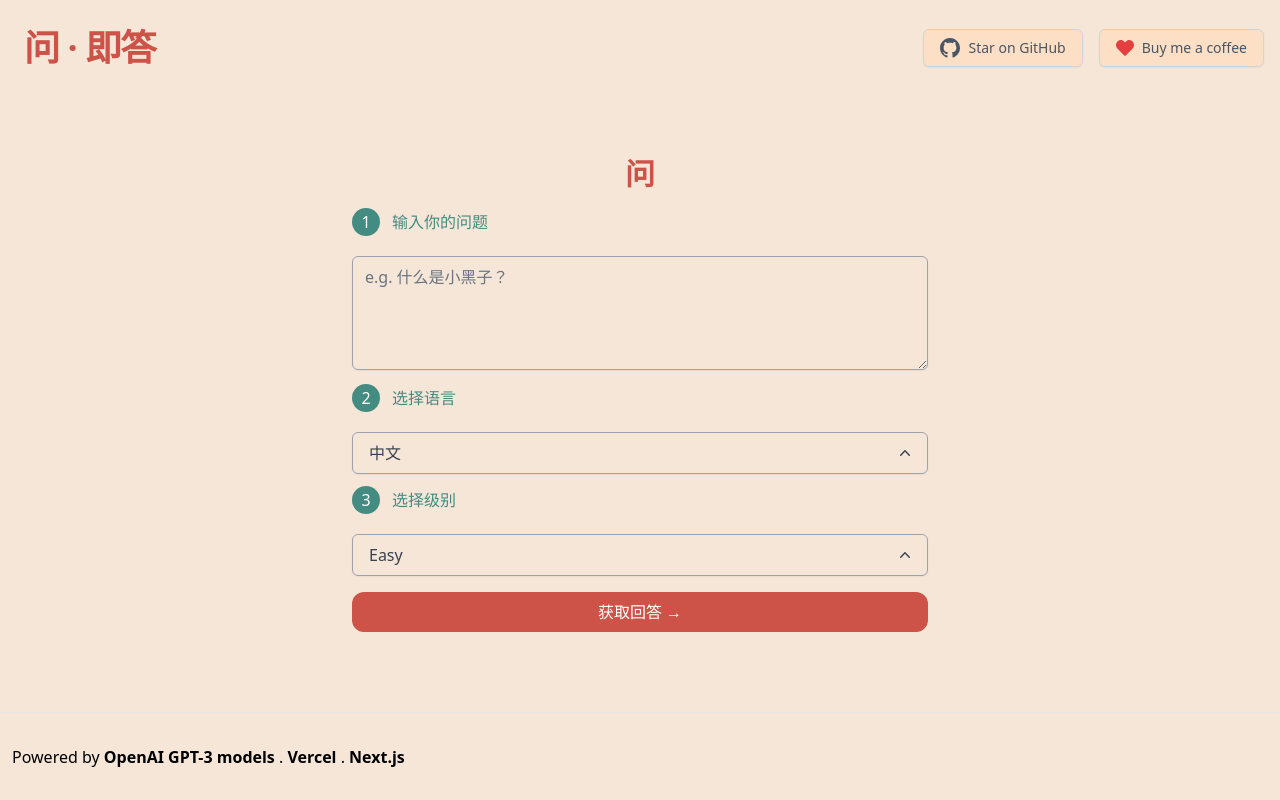
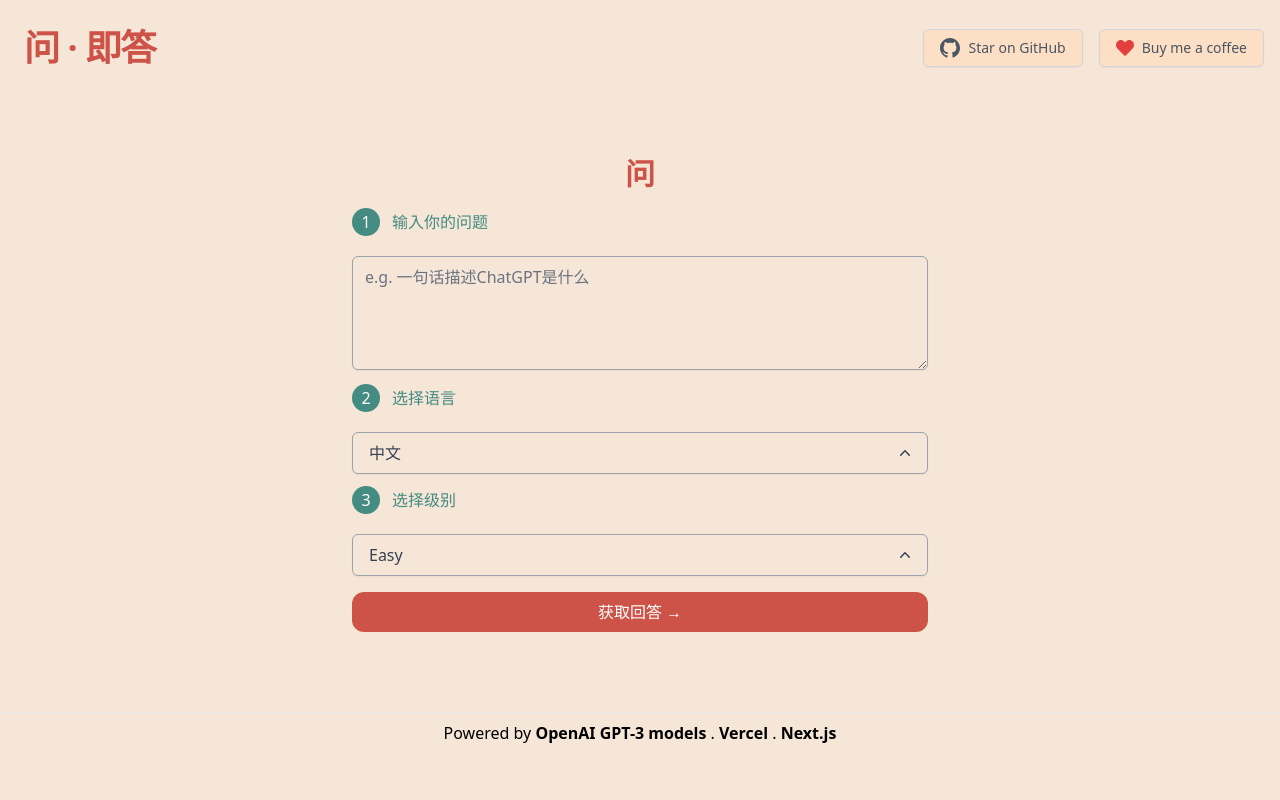
Before and after one commit to gcloudlab/QA, a Next.js app: page / in a window 1280 px wide. Built offline with nearby package versions, Linux system fonts and the light colour scheme.

Commit message:
调整页脚

```diff
--- a/components/Footer.tsx
+++ b/components/Footer.tsx
@@ -1,10 +1,18 @@
 import Link from "next/link";
 
 export default function Footer() {
-  let curr_model = process.env.AI_MODEL || "text-ada-001";
-
   return (
-    <footer className="text-center h-16 sm:h-20 w-full sm:pt-2 pt-4 border-t mt-5 flex sm:flex-row flex-col justify-between items-center px-3 space-y-3 sm:mb-0 mb-3">
+    <footer className="text-center h-18 sm:h-20 w-full sm:pt-2 pt-4 border-t mt-5 flex flex-col justify-between items-center px-3 space-y-3 mb-0">
+      {/* <Link
+        href="https://github.com/yesmore/QA"
+        className="group"
+        aria-label="yesmore on GitHub">
+        <svg
+          aria-hidden="true"
+          className="h-6 w-6 fill-slate-500 group-hover:fill-slate-700">
+          <path d="M12 2C6.477 2 2 6.484 2 12.017c0 4.425 2.865 8.18 6.839 9.504.5.092.682-.217.682-.483 0-.237-.008-.868-.013-1.703-2.782.605-3.369-1.343-3.369-1.343-.454-1.158-1.11-1.466-1.11-1.466-.908-.62.069-.608.069-.608 1.003.07 1.531 1.032 1.531 1.032.892 1.53 2.341 1.088 2.91.832.092-.647.35-1.088.636-1.338-2.22-.253-4.555-1.113-4.555-4.951 0-1.093.39-1.988 1.029-2.688-.103-.253-.446-1.272.098-2.65 0 0 .84-.27 2.75 1.026A9.564 9.564 0 0 1 12 6.844a9.59 9.59 0 0 1 2.504.337c1.909-1.296 2.747-1.027 2.747-1.027.546 1.379.202 2.398.1 2.651.64.7 1.028 1.595 1.028 2.688 0 3.848-2.339 4.695-4.566 4.943.359.309.678.92.678 1.855 0 1.338-.012 2.419-.012 2.747 0 .268.18.58.688.482A10.02 10.02 0 0 0 22 12.017C22 6.484 17.522 2 12 2Z" />
+        </svg>
+      </Link> */}
       <div>
         Powered by{" "}
         <a
@@ -31,22 +39,6 @@ export default function Footer() {
           Next.js
         </a>
       </div>
-      <div className="">
-        {/* <img
-          style={{ display: "none" }}
-          src="https://hits.seeyoufarm.com/api/count/incr/badge.svg?url=https%3A%2F%2Fqa.js.cn&count_bg=%2379C83D&title_bg=%23555555&icon=awesomelists.svg&icon_color=%230AFFAB&title=visitor&edge_flat=true"
-        /> */}
-        {/* <Link
-          href="https://github.com/yesmore/QA"
-          className="group"
-          aria-label="yesmore on GitHub">
-          <svg
-            aria-hidden="true"
-            className="h-6 w-6 fill-slate-500 group-hover:fill-slate-700">
-            <path d="M12 2C6.477 2 2 6.484 2 12.017c0 4.425 2.865 8.18 6.839 9.504.5.092.682-.217.682-.483 0-.237-.008-.868-.013-1.703-2.782.605-3.369-1.343-3.369-1.343-.454-1.158-1.11-1.466-1.11-1.466-.908-.62.069-.608.069-.608 1.003.07 1.531 1.032 1.531 1.032.892 1.53 2.341 1.088 2.91.832.092-.647.35-1.088.636-1.338-2.22-.253-4.555-1.113-4.555-4.951 0-1.093.39-1.988 1.029-2.688-.103-.253-.446-1.272.098-2.65 0 0 .84-.27 2.75 1.026A9.564 9.564 0 0 1 12 6.844a9.59 9.59 0 0 1 2.504.337c1.909-1.296 2.747-1.027 2.747-1.027.546 1.379.202 2.398.1 2.651.64.7 1.028 1.595 1.028 2.688 0 3.848-2.339 4.695-4.566 4.943.359.309.678.92.678 1.855 0 1.338-.012 2.419-.012 2.747 0 .268.18.58.688.482A10.02 10.02 0 0 0 22 12.017C22 6.484 17.522 2 12 2Z" />
-          </svg>
-        </Link> */}
-      </div>
     </footer>
   );
 }
--- a/pages/index.tsx
+++ b/pages/index.tsx
@@ -19,7 +19,7 @@ const Home: NextPage = () => {
   const [lang, setLang] = useState<VibeType>("中文");
   const [difficulty, setDifficulty] = useState<VibeType2>("Easy");
   const [generatedDescs, setGeneratedDescs] = useState<string>("");
-  const defultDesc = "什么是小黑子？";
+  const defultDesc = "一句话描述ChatGPT是什么";
 
   console.log("Streamed response: ", { generatedDescs });
   let promptObj = {
@@ -184,7 +184,7 @@ const Home: NextPage = () => {
         <hr className="h-px bg-gray-700 border-1 dark:bg-gray-700" />
         <ResizablePanel>
           <AnimatePresence mode="wait">
-            <motion.div className="space-y-10 my-4">
+            <motion.div className="space-y-5 my-4">
               {generatedDescs && (
                 <>
                   <div>
@@ -192,7 +192,7 @@ const Home: NextPage = () => {
                       即答
                     </h2>
                   </div>
-                  <div className="space-y-8 flex flex-col items-center justify-center max-w-xl mx-auto  whitespace-pre-wrap">
+                  <div className="space-y-4 flex flex-col items-center justify-center max-w-xl mx-auto whitespace-pre-wrap">
                     <div
                       className="bg-fan1 rounded-xl shadow-md p-4 hover:bg-fan transition cursor-copy border text-left"
                       onClick={() => {
```
